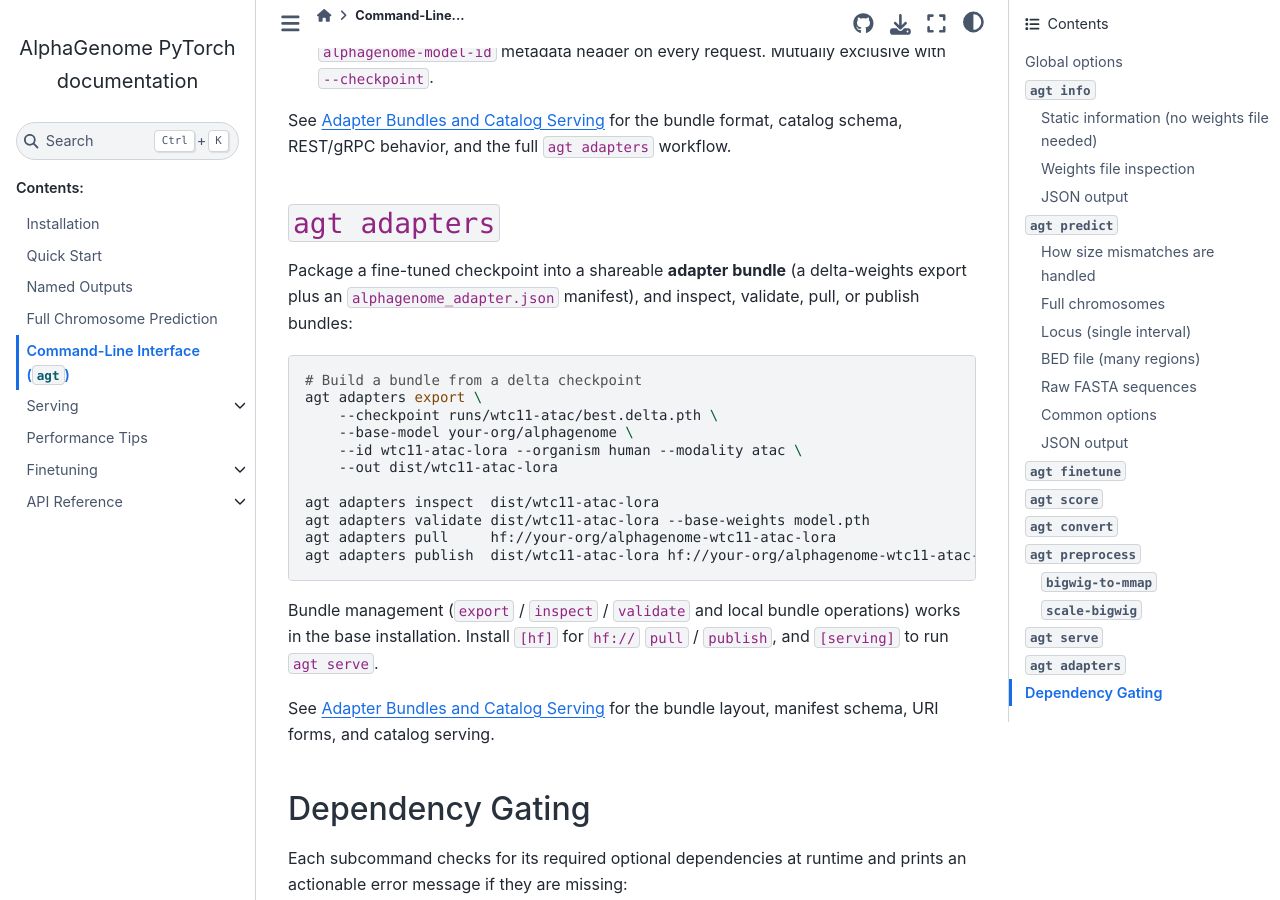
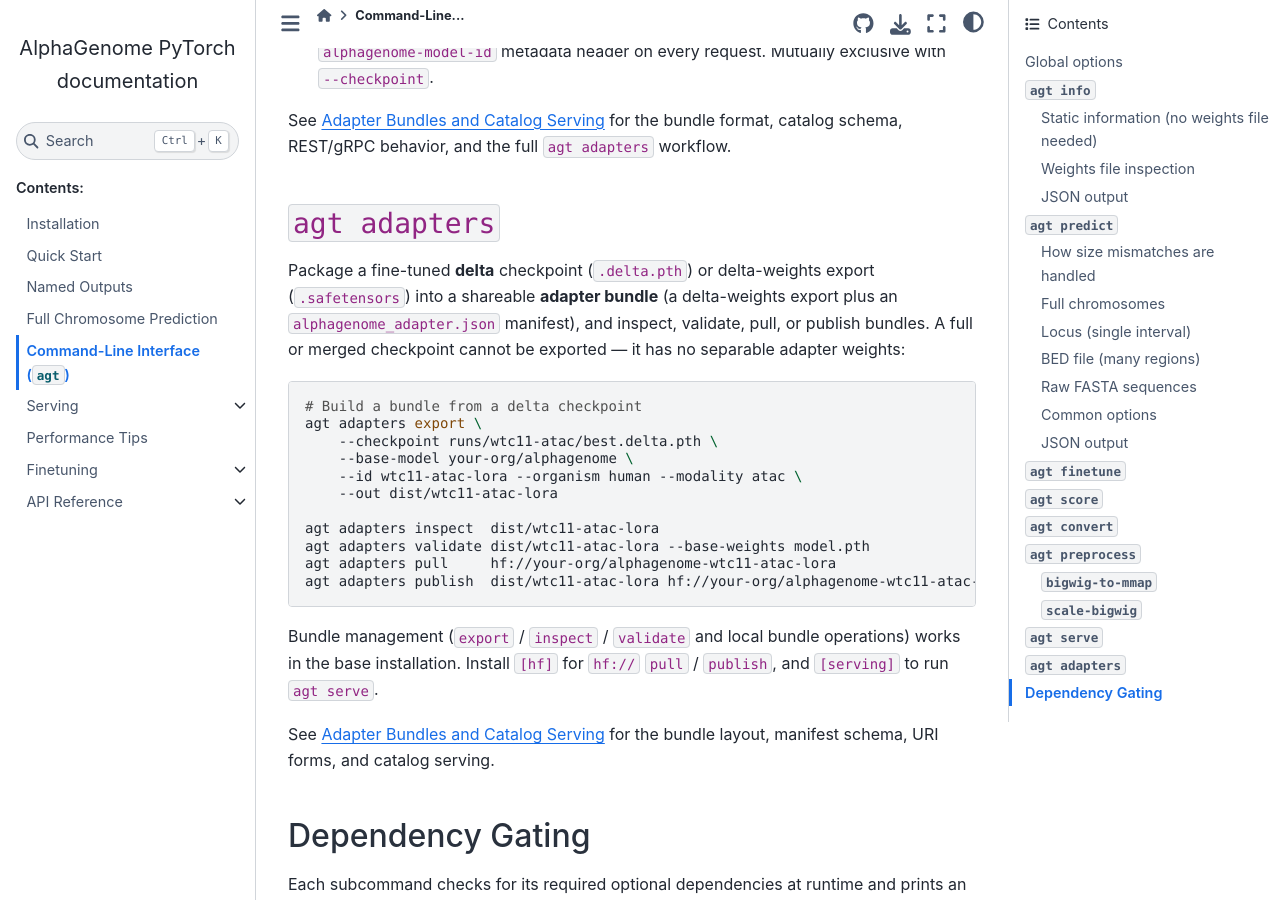
Before and after one commit to MiqG/alphagenome-pytorch, a Sphinx documentation site: the page built from docs/cli.rst, in a window 1280 px wide and 900 px high, scrolled down 14428 px. Built offline with Sphinx 7.4.7 and the Sphinx Book theme 1.1.4, drawn with Linux system fonts in a browser that asks for light colours.

Commit message:
Docs: clarify adapters are only extractable from delta weights

```diff
--- a/docs/cli.rst
+++ b/docs/cli.rst
@@ -722,9 +722,11 @@
 ``agt adapters``
 ----------------
 
-Package a fine-tuned checkpoint into a shareable **adapter bundle** (a
-delta-weights export plus an ``alphagenome_adapter.json`` manifest), and
-inspect, validate, pull, or publish bundles:
+Package a fine-tuned **delta** checkpoint (``.delta.pth``) or delta-weights
+export (``.safetensors``) into a shareable **adapter bundle** (a delta-weights
+export plus an ``alphagenome_adapter.json`` manifest), and inspect, validate,
+pull, or publish bundles. A full or merged checkpoint cannot be exported — it
+has no separable adapter weights:
 
 .. code-block:: bash
 
```
Also changed, not shown: docs/finetuning/adapters.rst (+7 -0 lines), plugins/alphagenome/skills/alphagenome-finetuning/SKILL.md (+4 -0 lines), .claude/skills/alphagenome-finetuning/SKILL.md, 1 other file.
